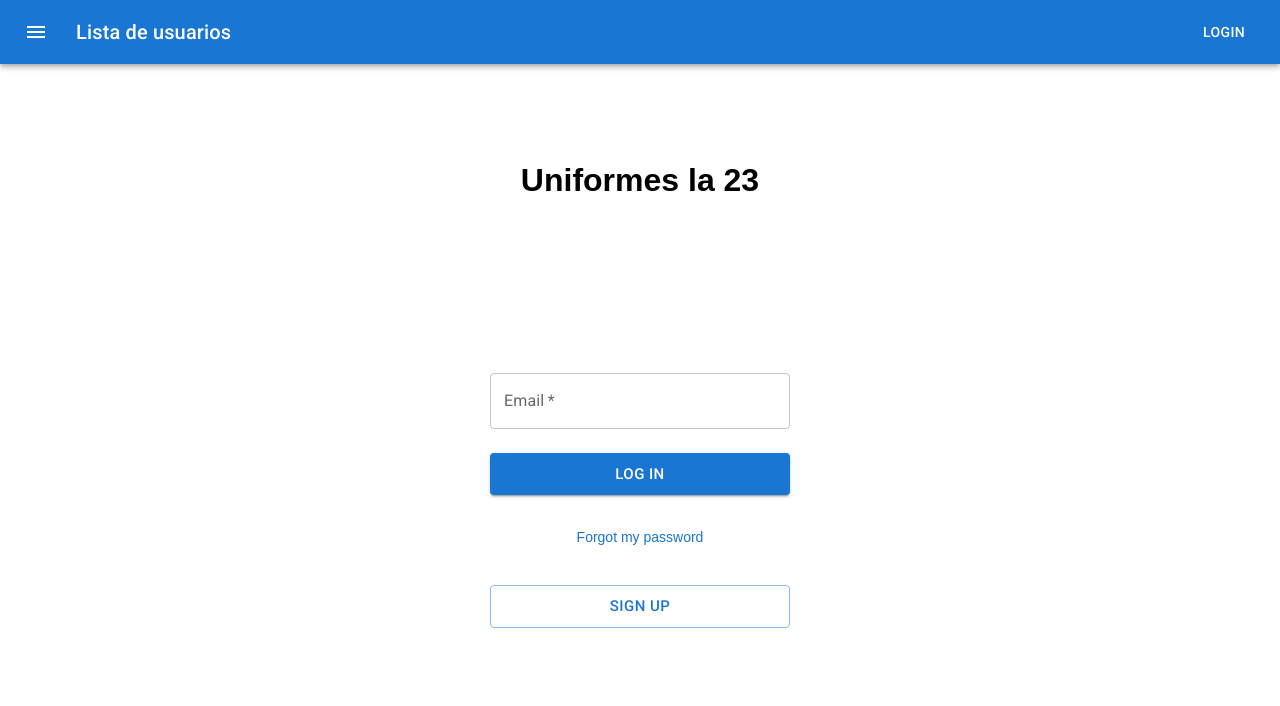
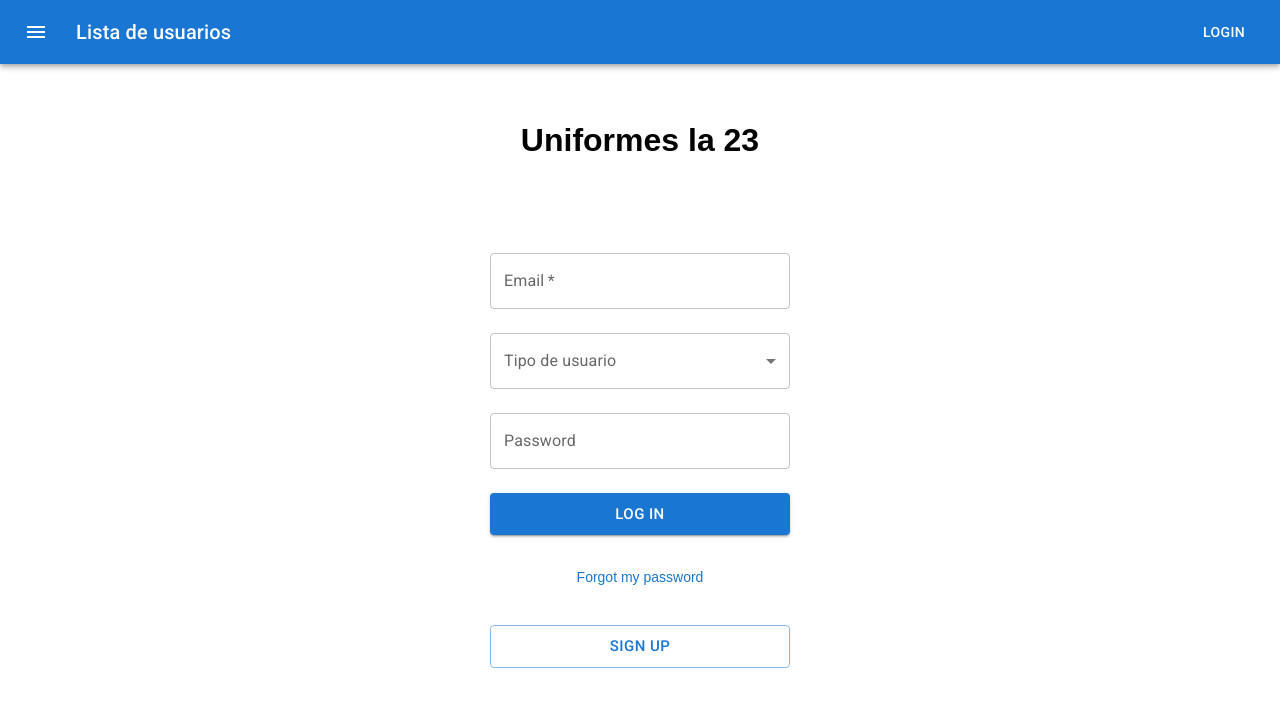
Before and after one commit to cristhian2121/app_x, a React (Vite) app in the folder app_x/: page / in a window 1280 px wide. Shown: the top 706 px of the page. Built offline with nearby package versions, Linux system fonts and the light colour scheme.

Commit message:
Controller para los inputs del login

```diff
--- a/app_x/src/components/Selects.jsx
+++ b/app_x/src/components/Selects.jsx
@@ -7,9 +7,9 @@ import Select from '@mui/material/Select';
 
 export default function BasicSelect({role, setRole}) {
 
-  const handleChange = (event) => {
-    setRole(event.target.value);
-  };
+  // const handleChange = (event) => {
+  //   setRole(event.target.value);
+  // };
 
   return (
     <Box sx={{ mb: 3, minWidth: 120 }}>
@@ -20,7 +20,7 @@ export default function BasicSelect({role, setRole}) {
           id="demo-simple-select"
           value={role}
           label="Tipo de usuario"
-          onChange={handleChange}
+          //onChange={handleChange}
         >
           <MenuItem value='estudiante'>Estudiante</MenuItem>
           <MenuItem value='modista'>Modista</MenuItem>
--- a/app_x/src/components/auth.jsx
+++ b/app_x/src/components/auth.jsx
@@ -1,5 +1,8 @@
 import React from 'react';
 import { Navigate, useNavigate } from 'react-router-dom';
+
+
+//docker compose up --build --force-recreate
 
 const AuthContext = React.createContext();
 
@@ -8,12 +11,13 @@ const AuthProvider = ({children}) => {
     const navigate = useNavigate();
     const [user, setUser] = React.useState(null);
 
-    const login = ( username ) => {
+    const login = ( userinfo ) => {
 
-        setUser( {username} );
+        setUser( userinfo );
+        console.log( userinfo );
         //console.log("Este rol es:", username.role);
 
-        username.role === "estudiante" ? navigate('/miuniforme') : navigate('/estudiantes');
+        userinfo.dataForm.role === "estudiante" ? navigate('/miuniforme') : navigate('/estudiantes');
     }
 
     //Lo necesitamos para la autenticacion
--- a/app_x/src/index.css
+++ b/app_x/src/index.css
@@ -22,3 +22,15 @@ body {
   align-items: center;
   justify-content: center;
 }
+
+.value {
+  color: #1876d1;
+  font-size: 16px;
+  margin: 8px 0 32px 0;
+}
+
+.label {
+  font-size: 14px;
+  font-size: bold;
+  margin-bottom: 4px;
+}
--- a/app_x/src/pages/Login.jsx
+++ b/app_x/src/pages/Login.jsx
@@ -1,16 +1,14 @@
 import React, { useState } from 'react';
 import TextField from '@mui/material/TextField';
-import Selects from '../components/Selects';
-import { Button } from '@mui/material';
+import { Box, Button, FormControl, IconButton, InputAdornment, InputLabel, MenuItem, OutlinedInput, Select } from '@mui/material';
 import './Login.css';
 import { useAuth } from '../components/auth';
-import { Navigate } from 'react-router-dom';
 import { useForm, Controller } from "react-hook-form";
 import { yupResolver } from '@hookform/resolvers/yup';
 import * as yup from "yup";
 
 const schema = yup.object({
-    Email: yup.string().required().email("pon un email"),
+    email: yup.string().required().email("Pon un email"),
   });
 
 const Login = () => {
@@ -22,9 +20,13 @@ const Login = () => {
     const [password, setPassword] = useState('');
     const [role, setRole] = useState('');
 
+    const [dataForm, setDataForm] = useState(null);
+
     const { handleSubmit, control, formState:{ errors } } = useForm({
         defaultValues: {
-            Email: "",
+            email: "",
+            password: "",
+            role: "",
         },
         resolver: yupResolver(schema)
 
@@ -36,6 +38,7 @@ const Login = () => {
     // localstorage
 
     const llamadoEstudiantes = () => {
+            console.log(dataForm);
 
             const url = 'http://localhost:3100/students/login';
             const options = {
@@ -44,8 +47,8 @@ const Login = () => {
                 },
                 method: 'POST',
                 body: JSON.stringify({
-                    email: nickName,
-                    password: password,
+                    email: dataForm.email,
+                    password: dataForm.password,
                 }),
             }
 
@@ -53,9 +56,8 @@ const Login = () => {
             .then((res) => res.json())
             .then((data) => {
                 console.log(data);
-
                 if(data) {
-                    auth.login({nickName, role});
+                    auth.login({dataForm, data});
                 } else {
                     console.log('false');
                 }
@@ -88,19 +90,16 @@ const Login = () => {
   });
 }
 
-    const login = (e) => {
-        e.preventDefault();
-        console.log(nickName, password, role);
-         if(role === 'estudiante') {
+    const login = (data) => {
+        //e.preventDefault();
+
+        setDataForm(data);
+         if(data.role === 'estudiante') {
             llamadoEstudiantes();
         } else {
             llamadoModistas();
         }
     };
-
-    // if(auth.user) {
-    //     return <Navigate to='/miuniforme/' />
-    // }
 
   return (
     <>
@@ -108,41 +107,92 @@ const Login = () => {
         <h1>Uniformes la 23</h1>
 
         <div className="form-container">
-
-                <form action="/" className="form" onSubmit={handleSubmit(data => console.log(data))} >
+          <form
+            action="/"
+            className="form"
+            onSubmit={handleSubmit(login)}
+          >
             <Controller
               control={control}
-                        name="Email"
+              name="email"
               render={({ field }) => (
                 <TextField
                   {...field}
-                                onBlur={(e) => {
-                                    //... proceso
-                                    field.onBlur(e)
-                                }}
+                  // onBlur={(e) => {
+                  //     //... proceso
+                  //     field.onBlur(e)
+                  // }}
                   required
                   id="outlined-required"
                   label="Email"
-                                sx={{ mb: 3}}
+                  sx={{ mb: 3 }}
                 />
               )}
             />
             {errors.Email ? <p>{errors.Email.message}</p> : null}
-                    {/* <TextField value={nickName} onChange={e => setNickName(e.target.value) } required id="outlined-required" label="Email" sx={{ mb: 3}} />
 
-                    <Selects role={role} setRole={setRole} />
+            {/* <TextField value={nickName} onChange={e => setNickName(e.target.value) } required id="outlined-required" label="Email" sx={{ mb: 3}} /> */}
 
-                    <TextField value={password} onChange={e => setPassword(e.target.value) } id="outlined-password-input" label="Password" type="password" autoComplete="current-password" sx={{ mb: 3}} /> */}
+            <Box sx={{ mb: 3, minWidth: 120 }}>
+              <FormControl fullWidth>
+                <InputLabel id="demo-simple-select-label">
+                  Tipo de usuario
+                </InputLabel>
+                <Controller
+                  control={control}
+                  name="role"
+                  render={({ field }) => (
+                    <Select
+                      {...field}
+                      labelId="demo-simple-select-label"
+                      id="demo-simple-select"
+                      label="Tipo de usuario"
+                    >
+                      <MenuItem value="estudiante">Estudiante</MenuItem>
+                      <MenuItem value="modista">Modista</MenuItem>
+                    </Select>
+                  )}
+                />
+              </FormControl>
+            </Box>
 
-                    <Button type='submit' size="large" variant="contained" sx={{ mb: 3}} >Log in</Button>
+            <Controller
+              control={control}
+              name="password"
+              render={({ field }) => (
+                <TextField
+                  //value={password}
+                  //onChange={e => setPassword(e.target.value) }
+                  {...field}
+                  id="outlined-password-input"
+                  label="Password"
+                  type="password"
+                  autoComplete="current-password"
+                  sx={{ mb: 3 }}
+                />
+              )}
+            />
+
+            <Button
+              type="submit"
+              size="large"
+              variant="contained"
+              sx={{ mb: 3 }}
+            >
+              Log in
+            </Button>
             <a href="/">Forgot my password</a>
 
-                    <Button size="large" variant="outlined" >Sign up</Button>
+            <Button size="large" variant="outlined">
+              Sign up
+            </Button>
+
+
           </form>
         </div>
       </div>
     </>
-)
+  );
 }
 
 export default Login
--- a/app_x/src/pages/Profile.jsx
+++ b/app_x/src/pages/Profile.jsx
@@ -1,41 +1,29 @@
 import { Container, Typography } from '@mui/material';
-import React, { useEffect, useState } from 'react'
+import React from 'react'
 import { useAuth } from '../components/auth'
-import StudentsList from './StudentsList';
 
 const Profile = () => {
 
-  let id = '63b8ed901b7fc428d0dc0f63';
-  let url = `http://localhost:3100/students/${id}`;
-
-  const [usuario, setUsuario] = useState({});
-
-  useEffect(() => {
-
-    fetch(url)
-              .then((res) => res.json())
-              .then((data) => {
-                  console.log(data);
-                  setUsuario(data);
-        });
-
-  }, [])
-
-
-
-
-    const auth = useAuth();
+  const {user} = useAuth();
 
   return (
     <Container sx={{ height: "100vh" }} >
         <Typography variant='h2' sx={{p: 2}}>
-            {auth.user.username.nickName}
+            Mi cuenta
         </Typography>
 
-        <Typography variant='h3'>
-          {`${usuario.firstName} ${usuario.lastName}`}
-        </Typography>
-          {`Talla: ${usuario.shirtSize}`}
+        <label htmlFor="name" className="label">Nombre</label>
+        <p className="value">{ `${user.data.firstName}  ${user.data.lastName ? user.data.lastName : "" }` } </p>
+
+        <label htmlFor="email" className="label">Email</label>
+        <p className="value">{user.data.nickName}</p>
+
+        <label htmlFor="email" className="label">Talla Uniforme</label>
+        <p className="value">{`${user.data.shirtSize} ${user.data.gender ? user.data.gender : "" }`}</p>
+
+        <label htmlFor="password" className="label">Password</label>
+        <p className="value">*********</p>
+
     </Container>
   )
 }
```
Lines whose indentation alone changed are shown as unchanged.
